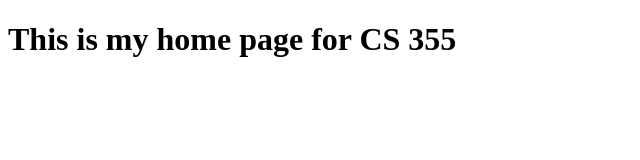
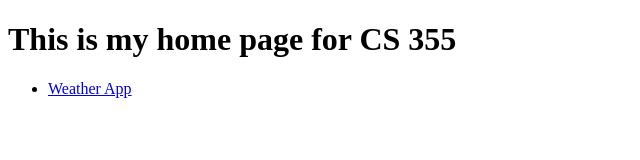
Before and after one commit to malyesh/malyesh.github.io, a plain HTML site: page index.html in a window 1280 px wide. Shown: the whole page, without its empty margins (0-640 px from the left). Drawn offline with Linux system fonts and the light colour scheme.

Commit message:
Update index.html

```diff
--- a/index.html
+++ b/index.html
@@ -6,5 +6,10 @@
 </head>
 <body>
     <h1>This is my home page for CS 355</h1>
+    <div class="webpages">
+        <ul>
+            <li><a href="./Weather-App/index.html">Weather App</a></li>
+        </ul>
+    </div>
 </body>
 </html>
```
